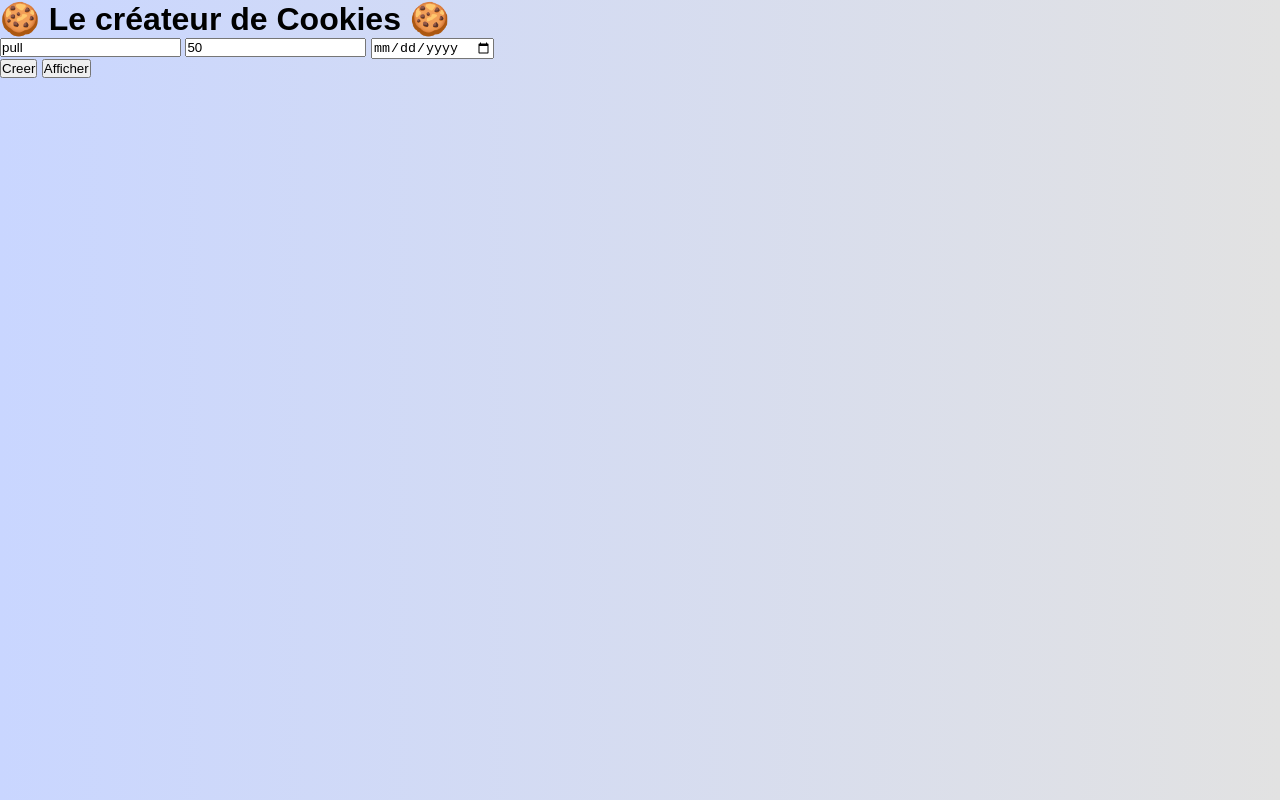
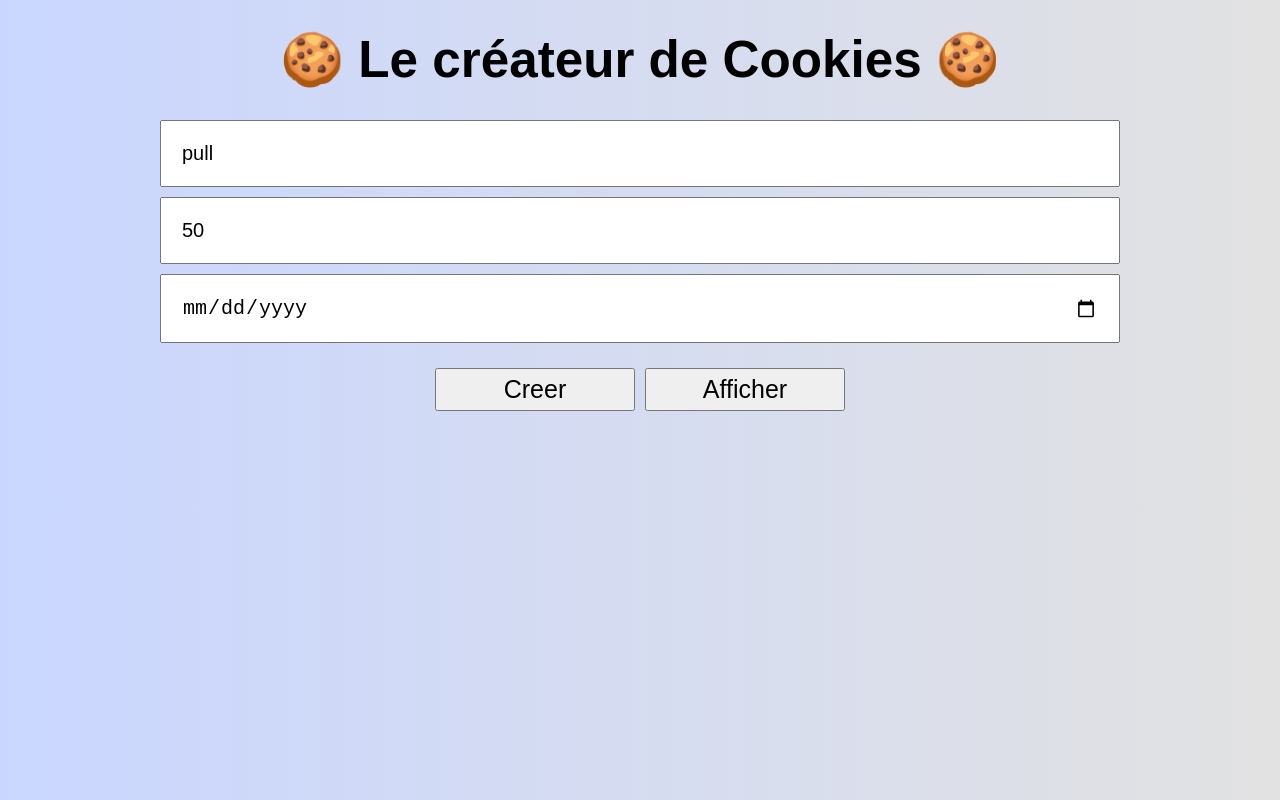
Before and after one commit to Kaglion/cookies, a plain HTML site: page index.html in a window 1280 px wide. Drawn offline with Linux system fonts and the light colour scheme.

Commit message:
css formatting of the form

```diff
--- a/style.css
+++ b/style.css
@@ -8,3 +8,40 @@ body {
     font-family: Arial, Helvetica, sans-serif;
     background: linear-gradient(to right, #c9d6ff, #e2e2e2);
 }
+h1 {
+    text-align: center;
+    font-size: 4vw;
+    margin: 30px 0;
+}
+input {
+    display: block;
+    margin: 10px auto;
+    padding: 20px;
+    font-size: 20px;
+    width: 75%;
+}
+.container-btns {
+    display: flex;
+    justify-content: center;
+    margin-top: 20px;
+}
+button {
+    display: block;
+    width: 200px;
+    font-size: 25px;
+    padding: 5px;
+    margin: 5px;
+}
+.affichage {
+    list-style-type: none;
+    margin: 0 auto;
+    width: 75%;
+    padding: 15px;
+    font-size: 40px;
+}
+.info-txt {
+    margin: 10px auto;
+    padding: 20px;
+    font-size: 20px;
+    width: 75%;
+}
```
